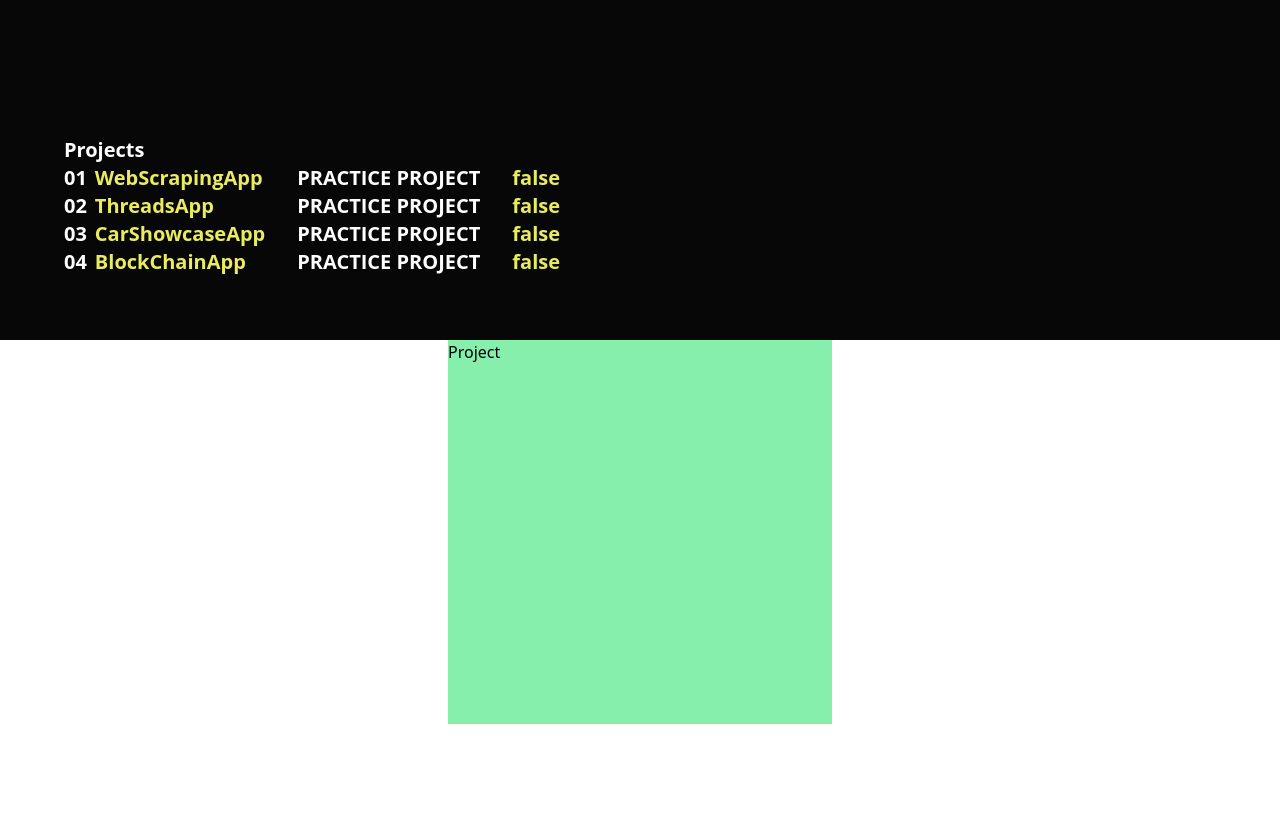
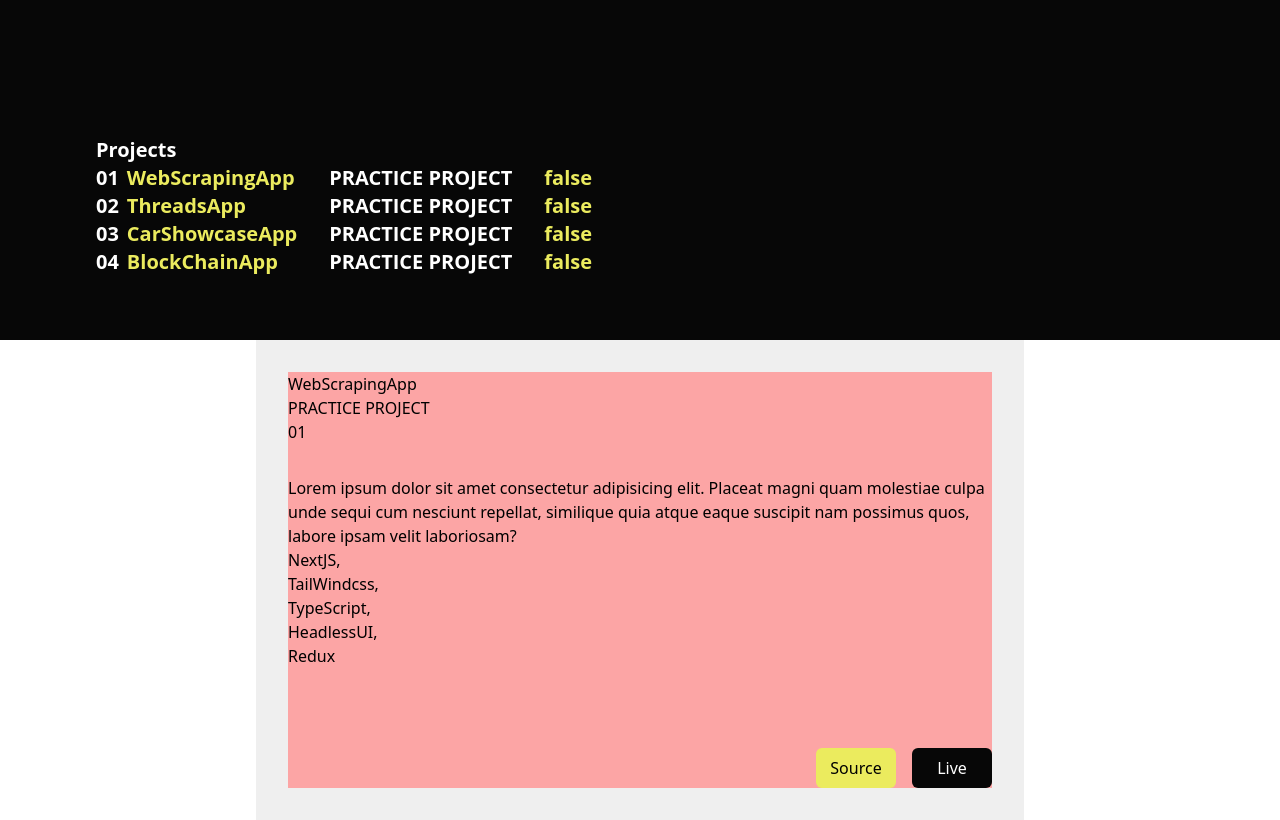
Before and after one commit to Benjahh/portfolio_v2, a Next.js app: page / in a window 1280 px wide. Shown: the part 460-1280 px from the top of the page. Before the commit the page ends 1184 px from the top, so only its background shows below. Built offline with nearby package versions, Linux system fonts and the light colour scheme; a web font is replaced by a local one.

Commit message:
projectCard styling

```diff
--- a/app/globals.css
+++ b/app/globals.css
@@ -36,3 +36,11 @@
     U+02DC, U+0304, U+0308, U+0329, U+2000-206F, U+2074, U+20AC, U+2122, U+2191,
     U+2193, U+2212, U+2215, U+FEFF, U+FFFD;
 }
+
+.flex-center {
+  @apply flex items-center justify-center;
+}
+
+.project__button {
+  @apply w-20 flex-center rounded-md font-medium hover:cursor-pointer py-2;
+}
--- a/components/Hero.jsx
+++ b/components/Hero.jsx
@@ -6,7 +6,6 @@ import { heroText } from '@/utils/data';
 const Hero = () => {
   const container = {
     visible: {
-      overflow: 'visible',
       transition: {
         staggerChildren: 0.025,
       },
--- a/components/ProjectCard.jsx
+++ b/components/ProjectCard.jsx
@@ -9,14 +9,42 @@ const ProjectCard = () => {
 
   const newProjectId = projectId || '01';
 
+  let hoveredProject = {};
+
+  hoveredProject = projects.find(
+    (project) => project.projectId === newProjectId
+  );
+
   return (
-    <article className="bg-green-300 w-96 h-96  transform -translate-x-1/2  absolute  -bottom-96 left-1/2 ">
-      {/* Render project card content here */}
-      <h1>Project {projectId}</h1>
-      <div>
-        {projects.map(({ projectId }) => {
-          if (projectId === newProjectId) return true;
-        })}
+    <article className="bg-thirdAccent w-[60%] h-[60%]  transform -translate-x-1/2 p-8 absolute  -bottom-[60%] left-1/2 ">
+      <div className="flex-col  relative  bg-red-300 h-full w-full  flex gap-8">
+        <div>
+          <h1> {hoveredProject.projectName}</h1>
+          <h1>{hoveredProject.projectType}</h1>
+          <div>{hoveredProject.projectId}</div>
+        </div>
+
+        <div>
+          <p>{hoveredProject.projectDescription}</p>
+          {hoveredProject.projectSkill.map(({ skillName }) => (
+            <p> {skillName}</p>
+          ))}
+        </div>
+
+        <div className="absolute bottom-0 gap-4 flex flex-row right-0">
+          <a
+            className="bg-accent  text-black project__button"
+            href={hoveredProject.projectRepo}
+          >
+            Source
+          </a>
+          <a
+            className="bg-secondAccent project__button text-white "
+            href={hoveredProject.projectLink}
+          >
+            Live
+          </a>
+        </div>
       </div>
     </article>
   );
--- a/components/ProjectType.jsx
+++ b/components/ProjectType.jsx
@@ -8,7 +8,18 @@ const ProjectType = ({ projectId, projectName, projectType }) => {
   const a = isHovered.toString();
 
   const variant = {
-    // Your animation variants...
+    hidden: {
+      x: '-200%',
+      transition: { ease: [0.455, 0.03, 0.515, 0.955], duration: 1.4 },
+    },
+    visible: {
+      x: 0,
+      transition: {
+        ease: [0.455, 0.03, 0.515, 0.955],
+        duration: 1.3,
+        type: 'spring',
+      },
+    },
   };
 
   return (
--- a/components/Projects.jsx
+++ b/components/Projects.jsx
@@ -15,13 +15,13 @@ const Projects = () => {
 
   return (
     <section className="absolute left-0 bottom-0 text-accent m-8 md:m-16 ">
-      <div className="flex flex-col font-bold text-sm md:text-xl font-openSans">
+      <div className="flex flex-col font-bold overflow-hidden text-sm px-8 md:text-xl font-openSans">
         <h1 className="text-white">Projects</h1>
         <motion.div
           initial="hidden"
           animate="visible"
           variants={variants}
-          className="overflow-hidden static"
+          className=" static"
         >
           {projects.map(
             ({
```
